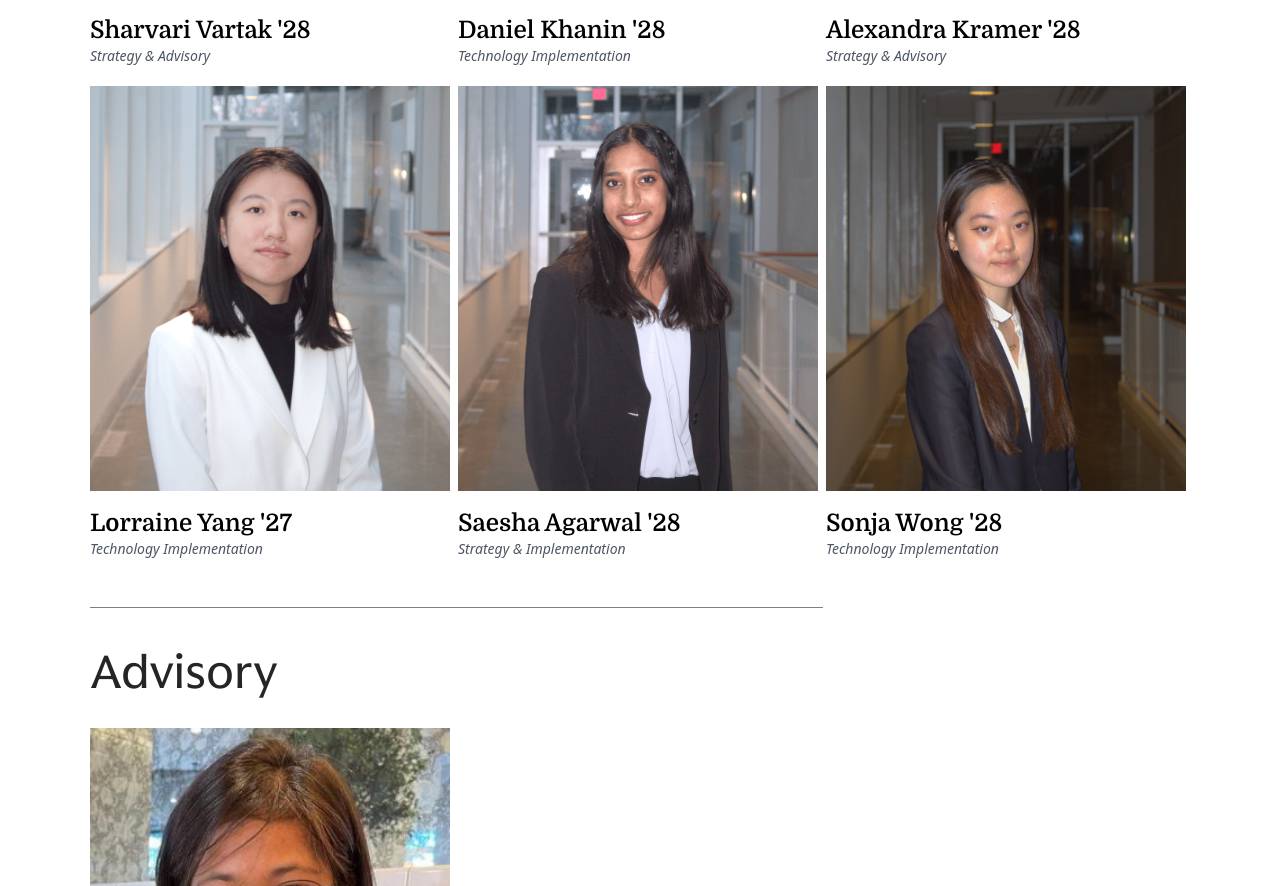
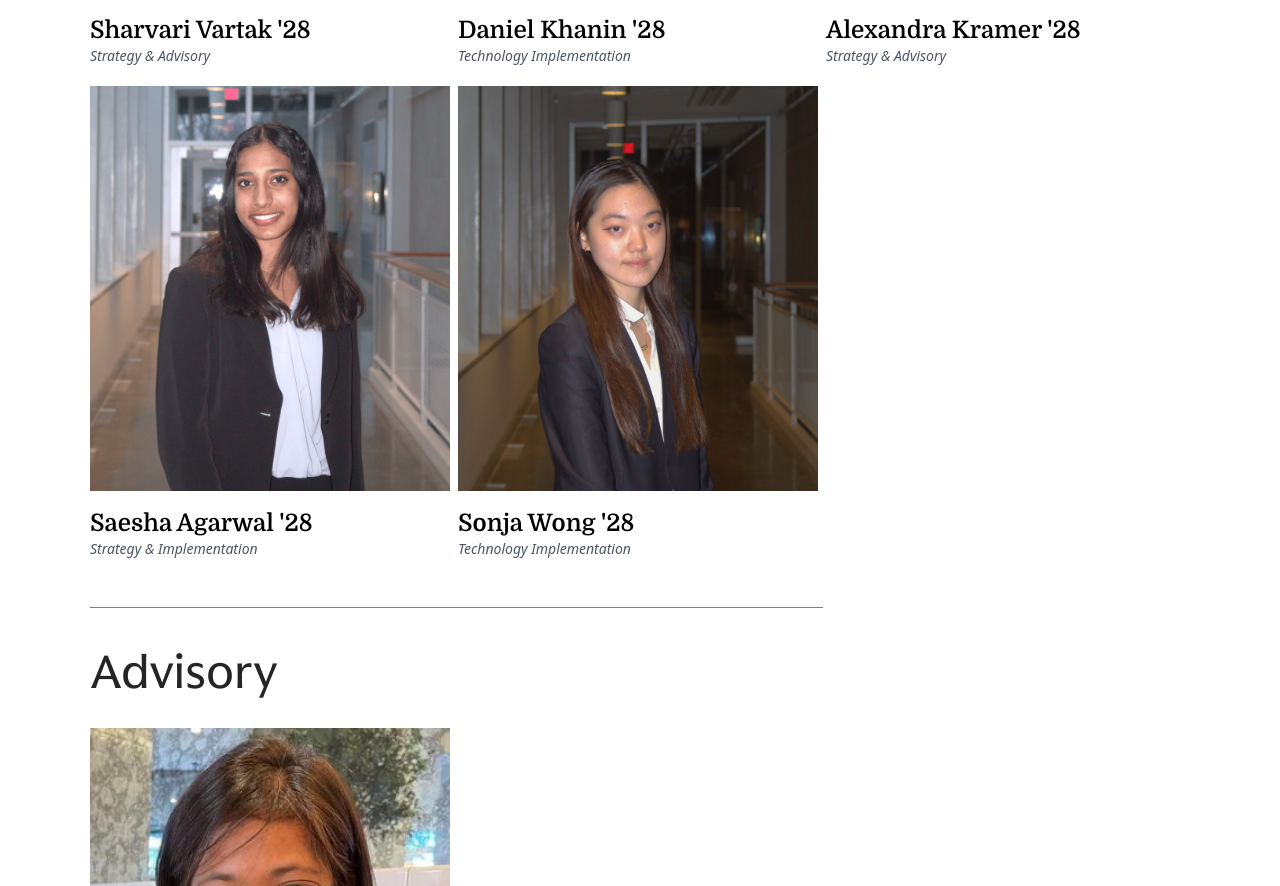
Before and after one commit to ahmed-52/cds, a React (Create React App) app in the folder frontend/: page /about in a window 1280 px wide. Shown: the part 4697-5583 px from the top of the page. Built offline with nearby package versions, Linux system fonts and the light colour scheme.

Commit message:
lorrine out

```diff
--- a/frontend/src/components/About.js
+++ b/frontend/src/components/About.js
@@ -99,11 +99,6 @@ const About = () => {
       image: "team/lexi.png",
       name: "Alexandra Kramer '28",
       title: "Strategy & Advisory",
-    },
-    {
-      image: "team/lorraine.png",
-      name: "Lorraine Yang '27",
-      title: "Technology Implementation",
     },
     {
       image: "team/saesha.png",
```
Also changed, not shown: frontend/public/team/lorraine.png (deleted).
